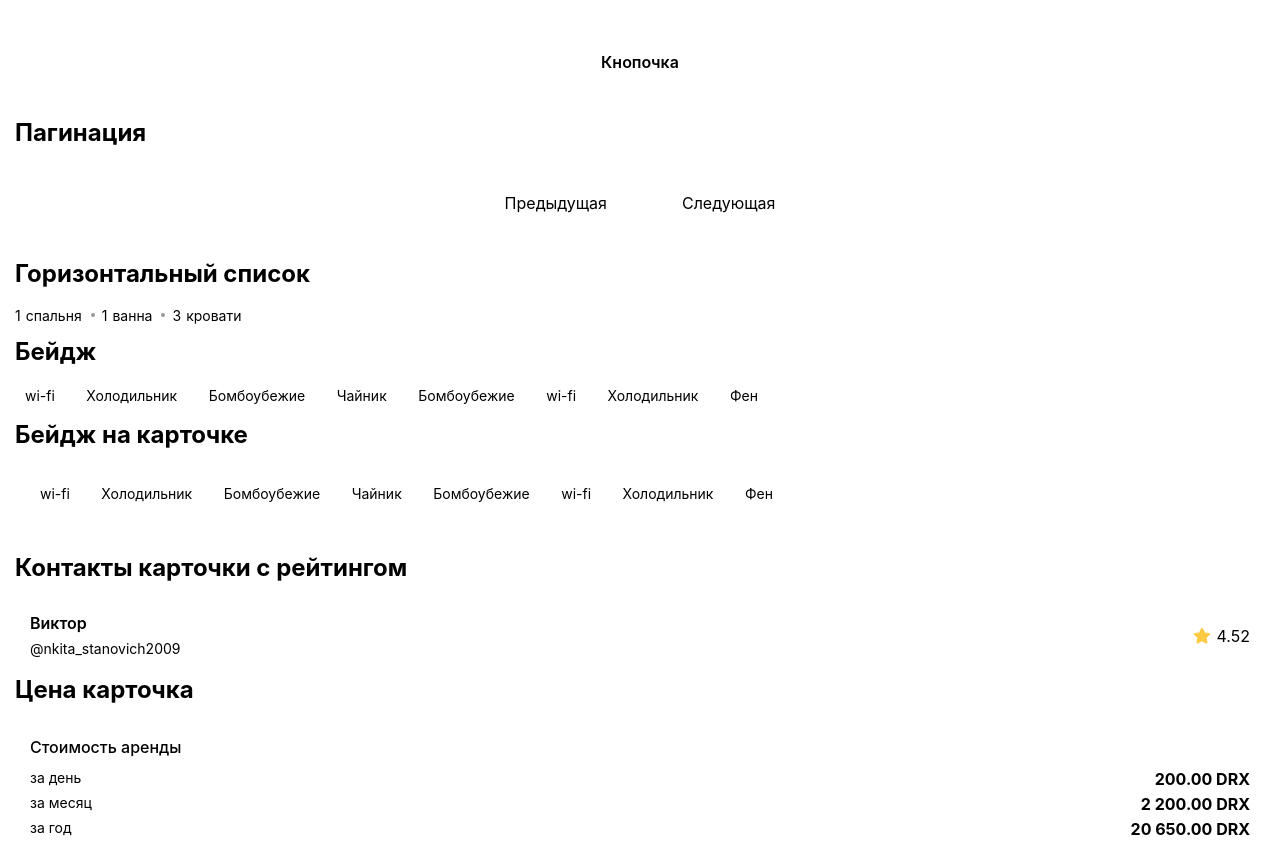
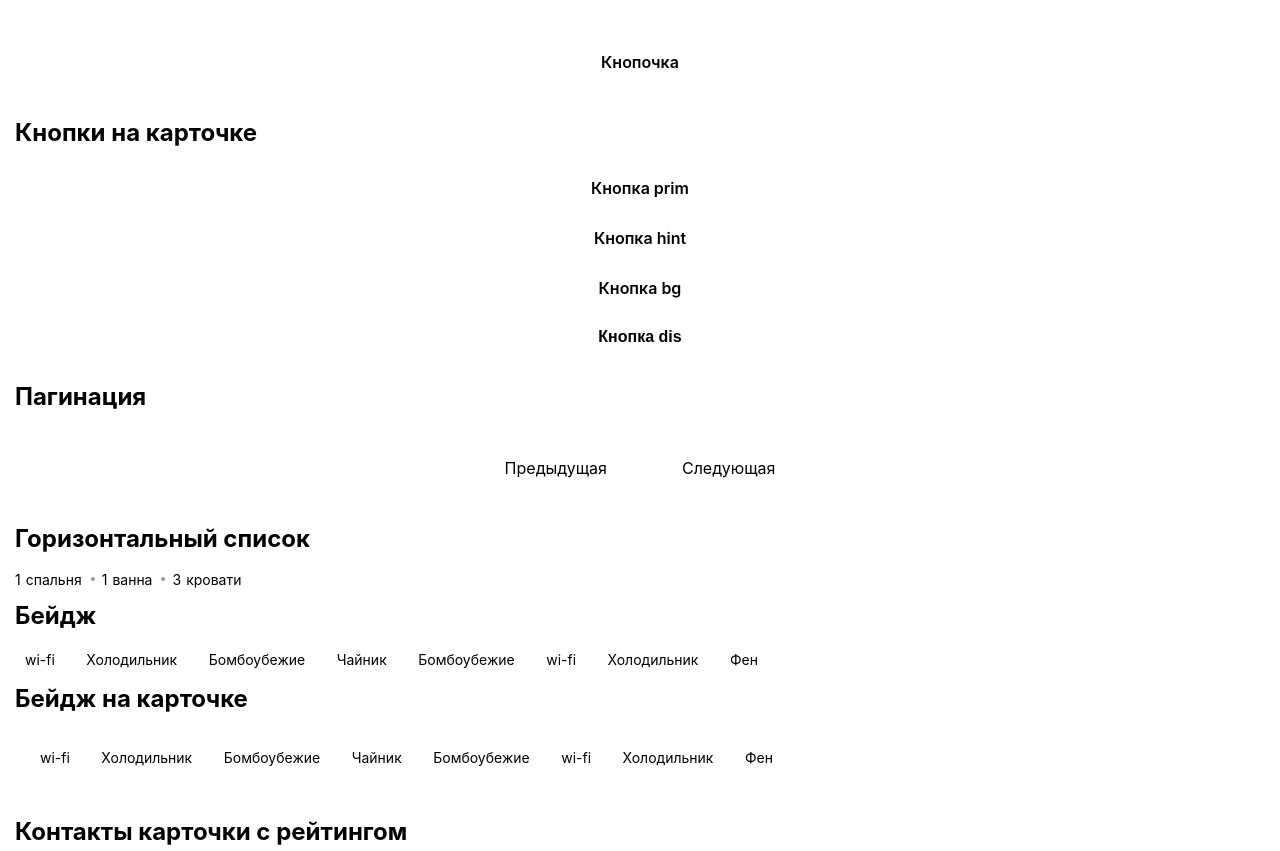
Before and after one commit to xioloix/hellaim.github.io, a plain HTML site: page elements.html in a window 1280 px wide. Shown: the part 3524-4375 px from the top of the page. Drawn offline with Linux system fonts and the light colour scheme; a script that the page names is missing.

Commit message:
Add files via upload

```diff
--- a/elements.html
+++ b/elements.html
@@ -45,6 +45,14 @@
                 <div class="header-2">Кнопка в контейнере c оступами</div>
                 <div class="btn-container">
                     <a href="#" class="btn prim">Кнопочка</a>
+                </div>
+                <div class="header">Кнопки на карточке</div>
+                <div class="card">
+                    <a href="" class="btn prim">Кнопка prim</a>
+                    <div class="btn hint">Кнопка hint</div>
+                    <buttom class="btn bg">Кнопка bg</buttom>
+                    <input class="btn dis" type="button" value="Кнопка dis">
+                </div>
                 </div>
                 <div class="header">Пагинация</div>
                 <div class="pagination-container">
```
